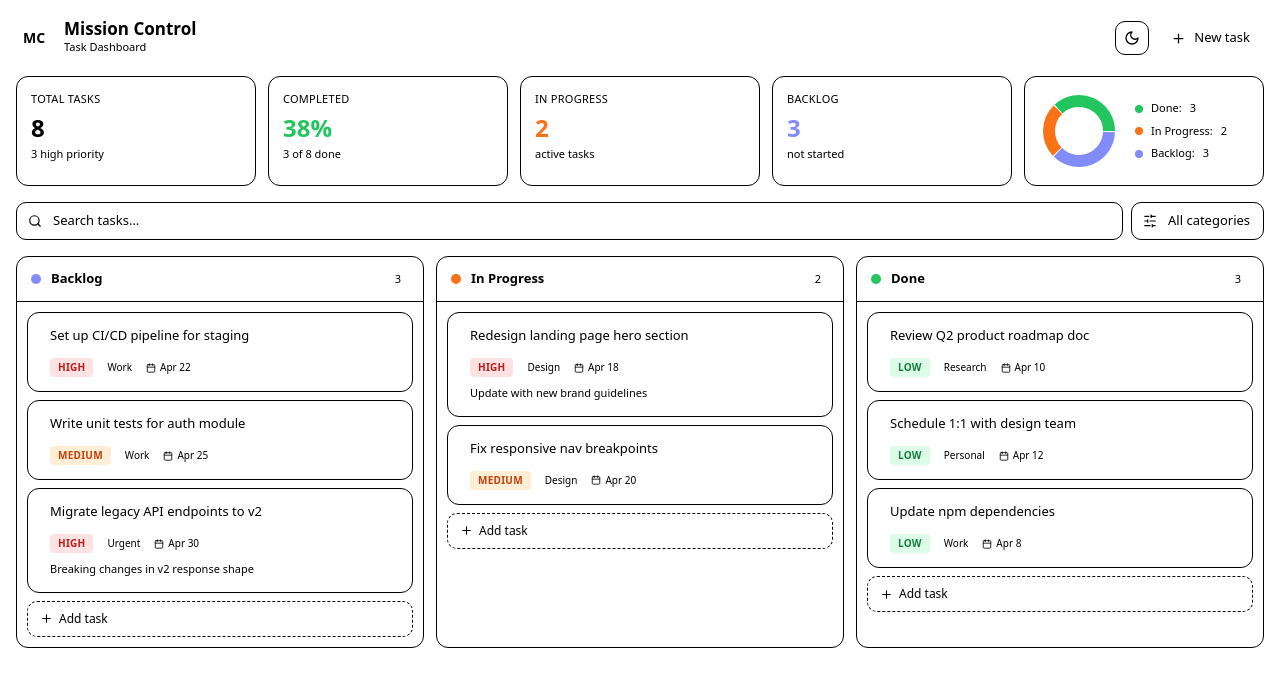
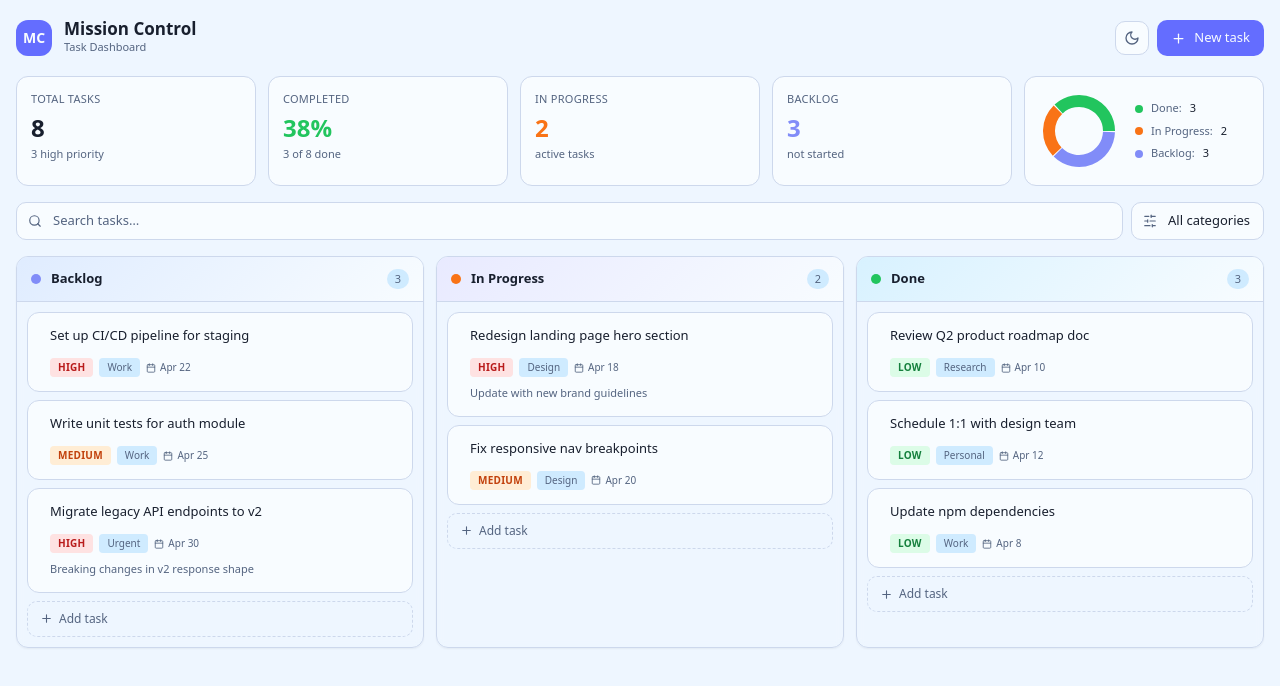
Before and after one commit to TheAnNguyenNgoc369/task-dashboard-app, a React (Vite) app: page / in a window 1280 px wide. Shown: the top 686 px of the page. Built offline with nearby package versions, Linux system fonts and the light colour scheme.

Commit message:
Change Ui style

```diff
--- a/index.html
+++ b/index.html
@@ -2,7 +2,7 @@
 <html lang="en">
   <head>
     <meta charset="UTF-8" />
-    <link rel="icon" type="image/svg+xml" href="/favicon.svg" />
+    <link rel="icon" type="image/svg+xml" href="/assets/favicon.svg" />
     <meta name="viewport" content="width=device-width, initial-scale=1.0" />
     <title>Mission Control — Task Dashboard</title>
     <meta name="description" content="A Kanban task dashboard built with React 18, Zustand, TanStack Query, and Tailwind CSS." />
--- a/src/components/KanbanColumn.tsx
+++ b/src/components/KanbanColumn.tsx
@@ -20,9 +20,14 @@ export function KanbanColumn({
   onDeleteTask,
 }: KanbanColumnProps) {
   return (
-    <div className="flex flex-col rounded-xl border border-border bg-card overflow-hidden">
+    <div className="flex flex-col overflow-hidden rounded-xl border border-border bg-card/90 shadow-sm backdrop-blur-sm">
       {/* Column header */}
-      <div className="flex items-center justify-between px-3.5 py-3 border-b border-border">
+      <div
+        className="flex items-center justify-between border-b border-border px-3.5 py-3"
+        style={{
+          background: `linear-gradient(135deg, color-mix(in oklch, ${column.color} 16%, var(--card)), var(--card))`,
+        }}
+      >
         <div className="flex items-center gap-2.5">
           <span
             className="w-2.5 h-2.5 rounded-full"
--- a/src/index.css
+++ b/src/index.css
@@ -7,74 +7,74 @@
 
 @layer base {
   :root {
-    --background: oklch(1 0 0);
-    --foreground: oklch(0.145 0 0);
-    --card: oklch(1 0 0);
-    --card-foreground: oklch(0.145 0 0);
-    --border: oklch(0.922 0 0);
-    --primary: oklch(0.205 0 0);
-    --primary-foreground: oklch(0.985 0 0);
-    --secondary: oklch(0.97 0 0);
-    --secondary-foreground: oklch(0.205 0 0);
-    --muted: oklch(0.97 0 0);
-    --muted-foreground: oklch(0.556 0 0);
-    --accent: oklch(0.97 0 0);
-    --accent-foreground: oklch(0.205 0 0);
+    --background: oklch(0.97 0.02 262);
+    --foreground: oklch(0.24 0.03 264);
+    --card: oklch(0.99 0.01 260);
+    --card-foreground: oklch(0.24 0.03 264);
+    --border: oklch(0.88 0.03 262);
+    --primary: oklch(0.62 0.23 275);
+    --primary-foreground: oklch(0.99 0.01 260);
+    --secondary: oklch(0.93 0.05 250);
+    --secondary-foreground: oklch(0.38 0.09 268);
+    --muted: oklch(0.95 0.02 255);
+    --muted-foreground: oklch(0.5 0.05 262);
+    --accent: oklch(0.92 0.07 205);
+    --accent-foreground: oklch(0.31 0.09 245);
     --destructive: oklch(0.577 0.245 27.325);
-    --destructive-foreground: 0 0% 100%;
+    --destructive-foreground: oklch(0.99 0 0);
     --radius: 0.625rem;
-    --popover: oklch(1 0 0);
-    --popover-foreground: oklch(0.145 0 0);
-    --input: oklch(0.922 0 0);
-    --ring: oklch(0.708 0 0);
-    --chart-1: oklch(0.87 0 0);
-    --chart-2: oklch(0.556 0 0);
-    --chart-3: oklch(0.439 0 0);
-    --chart-4: oklch(0.371 0 0);
-    --chart-5: oklch(0.269 0 0);
-    --sidebar: oklch(0.985 0 0);
-    --sidebar-foreground: oklch(0.145 0 0);
-    --sidebar-primary: oklch(0.205 0 0);
-    --sidebar-primary-foreground: oklch(0.985 0 0);
-    --sidebar-accent: oklch(0.97 0 0);
-    --sidebar-accent-foreground: oklch(0.205 0 0);
-    --sidebar-border: oklch(0.922 0 0);
-    --sidebar-ring: oklch(0.708 0 0);
+    --popover: oklch(0.99 0.01 260);
+    --popover-foreground: oklch(0.24 0.03 264);
+    --input: oklch(0.9 0.03 260);
+    --ring: oklch(0.68 0.2 270);
+    --chart-1: oklch(0.7 0.17 152);
+    --chart-2: oklch(0.72 0.17 52);
+    --chart-3: oklch(0.67 0.19 275);
+    --chart-4: oklch(0.74 0.16 14);
+    --chart-5: oklch(0.78 0.12 220);
+    --sidebar: oklch(0.98 0.01 260);
+    --sidebar-foreground: oklch(0.24 0.03 264);
+    --sidebar-primary: oklch(0.62 0.23 275);
+    --sidebar-primary-foreground: oklch(0.99 0.01 260);
+    --sidebar-accent: oklch(0.93 0.05 250);
+    --sidebar-accent-foreground: oklch(0.38 0.09 268);
+    --sidebar-border: oklch(0.88 0.03 262);
+    --sidebar-ring: oklch(0.68 0.2 270);
   }
 
   .dark {
-    --background: oklch(0.145 0 0);
-    --foreground: oklch(0.985 0 0);
-    --card: oklch(0.205 0 0);
-    --card-foreground: oklch(0.985 0 0);
-    --border: oklch(1 0 0 / 10%);
-    --primary: oklch(0.922 0 0);
-    --primary-foreground: oklch(0.205 0 0);
-    --secondary: oklch(0.269 0 0);
-    --secondary-foreground: oklch(0.985 0 0);
-    --muted: oklch(0.269 0 0);
-    --muted-foreground: oklch(0.708 0 0);
-    --accent: oklch(0.269 0 0);
-    --accent-foreground: oklch(0.985 0 0);
+    --background: oklch(0.2 0.04 272);
+    --foreground: oklch(0.96 0.02 262);
+    --card: oklch(0.27 0.04 270);
+    --card-foreground: oklch(0.96 0.02 262);
+    --border: oklch(0.38 0.05 272);
+    --primary: oklch(0.74 0.21 284);
+    --primary-foreground: oklch(0.2 0.04 272);
+    --secondary: oklch(0.33 0.06 260);
+    --secondary-foreground: oklch(0.93 0.02 262);
+    --muted: oklch(0.3 0.03 265);
+    --muted-foreground: oklch(0.78 0.04 260);
+    --accent: oklch(0.35 0.08 220);
+    --accent-foreground: oklch(0.95 0.02 262);
     --destructive: oklch(0.704 0.191 22.216);
-    --destructive-foreground: 0 0% 100%;
-    --popover: oklch(0.205 0 0);
-    --popover-foreground: oklch(0.985 0 0);
-    --input: oklch(1 0 0 / 15%);
-    --ring: oklch(0.556 0 0);
-    --chart-1: oklch(0.87 0 0);
-    --chart-2: oklch(0.556 0 0);
-    --chart-3: oklch(0.439 0 0);
-    --chart-4: oklch(0.371 0 0);
-    --chart-5: oklch(0.269 0 0);
-    --sidebar: oklch(0.205 0 0);
-    --sidebar-foreground: oklch(0.985 0 0);
-    --sidebar-primary: oklch(0.488 0.243 264.376);
-    --sidebar-primary-foreground: oklch(0.985 0 0);
-    --sidebar-accent: oklch(0.269 0 0);
-    --sidebar-accent-foreground: oklch(0.985 0 0);
-    --sidebar-border: oklch(1 0 0 / 10%);
-    --sidebar-ring: oklch(0.556 0 0);
+    --destructive-foreground: oklch(0.99 0 0);
+    --popover: oklch(0.24 0.04 270);
+    --popover-foreground: oklch(0.96 0.02 262);
+    --input: oklch(0.34 0.04 268);
+    --ring: oklch(0.74 0.21 284);
+    --chart-1: oklch(0.74 0.16 152);
+    --chart-2: oklch(0.78 0.14 52);
+    --chart-3: oklch(0.76 0.18 286);
+    --chart-4: oklch(0.77 0.15 18);
+    --chart-5: oklch(0.8 0.1 220);
+    --sidebar: oklch(0.22 0.04 272);
+    --sidebar-foreground: oklch(0.96 0.02 262);
+    --sidebar-primary: oklch(0.74 0.21 284);
+    --sidebar-primary-foreground: oklch(0.2 0.04 272);
+    --sidebar-accent: oklch(0.33 0.06 260);
+    --sidebar-accent-foreground: oklch(0.93 0.02 262);
+    --sidebar-border: oklch(0.38 0.05 272);
+    --sidebar-ring: oklch(0.74 0.21 284);
   }
   .theme {
     --font-heading: var(--font-sans);
@@ -85,6 +85,10 @@
   }
   body {
     @apply bg-background text-foreground;
+    background-image:
+      radial-gradient(circle at top left, color-mix(in oklch, var(--primary) 18%, transparent), transparent 28%),
+      radial-gradient(circle at top right, color-mix(in oklch, var(--accent) 22%, transparent), transparent 30%),
+      linear-gradient(180deg, color-mix(in oklch, var(--background) 94%, white), var(--background));
   }
   html {
     @apply font-sans;
--- a/tailwind.config.js
+++ b/tailwind.config.js
@@ -5,32 +5,32 @@ export default {
   theme: {
     extend: {
       colors: {
-        border: 'hsl(var(--border))',
-        background: 'hsl(var(--background))',
-        foreground: 'hsl(var(--foreground))',
+        border: 'var(--border)',
+        background: 'var(--background)',
+        foreground: 'var(--foreground)',
         card: {
-          DEFAULT: 'hsl(var(--card))',
-          foreground: 'hsl(var(--card-foreground))',
+          DEFAULT: 'var(--card)',
+          foreground: 'var(--card-foreground)',
         },
         primary: {
-          DEFAULT: 'hsl(var(--primary))',
-          foreground: 'hsl(var(--primary-foreground))',
+          DEFAULT: 'var(--primary)',
+          foreground: 'var(--primary-foreground)',
         },
         secondary: {
-          DEFAULT: 'hsl(var(--secondary))',
-          foreground: 'hsl(var(--secondary-foreground))',
+          DEFAULT: 'var(--secondary)',
+          foreground: 'var(--secondary-foreground)',
         },
         muted: {
-          DEFAULT: 'hsl(var(--muted))',
-          foreground: 'hsl(var(--muted-foreground))',
+          DEFAULT: 'var(--muted)',
+          foreground: 'var(--muted-foreground)',
         },
         accent: {
-          DEFAULT: 'hsl(var(--accent))',
-          foreground: 'hsl(var(--accent-foreground))',
+          DEFAULT: 'var(--accent)',
+          foreground: 'var(--accent-foreground)',
         },
         destructive: {
-          DEFAULT: 'hsl(var(--destructive))',
-          foreground: 'hsl(var(--destructive-foreground))',
+          DEFAULT: 'var(--destructive)',
+          foreground: 'var(--destructive-foreground)',
         },
       },
       borderRadius: {
```
Also changed, not shown: src/assets/todo-list.png (added).
